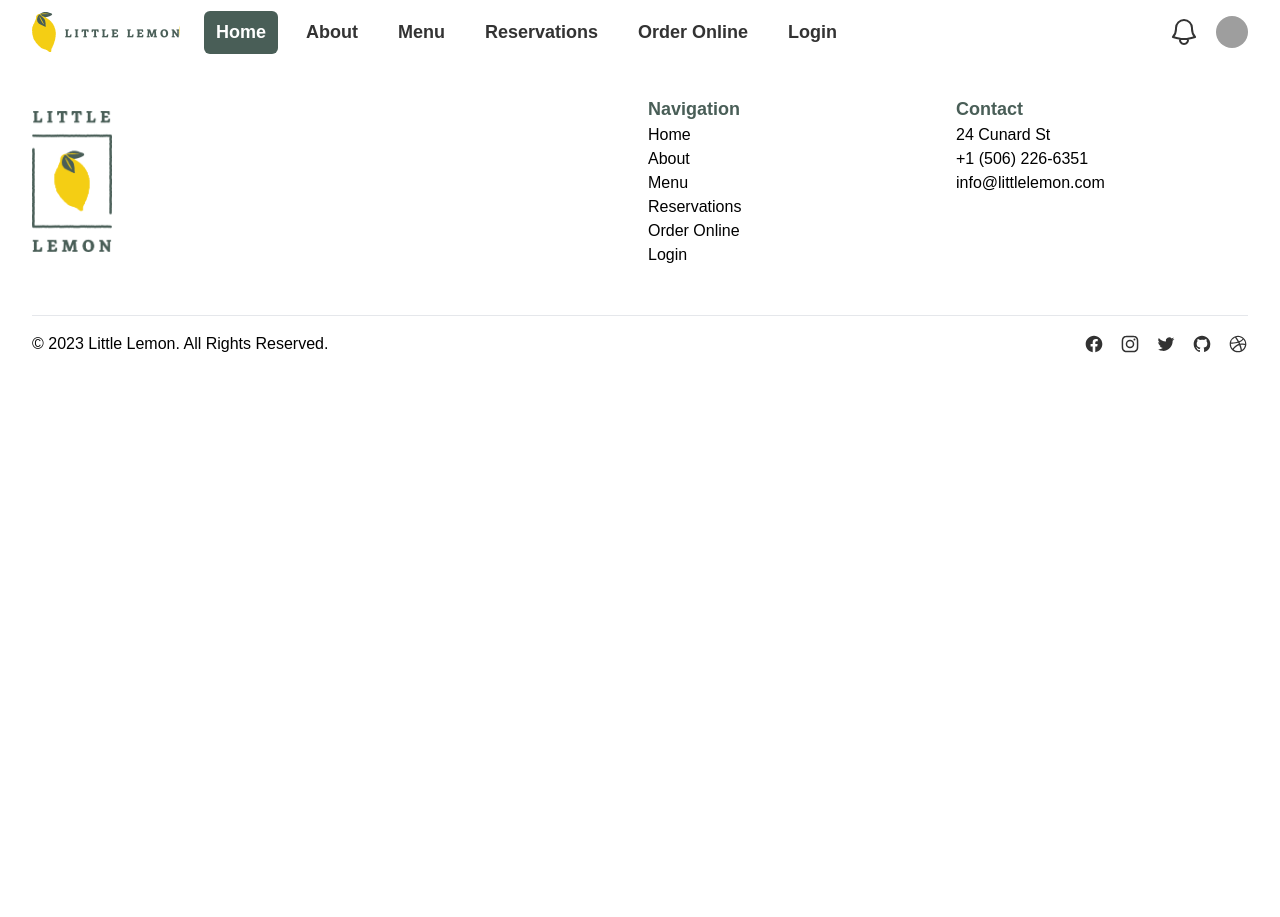
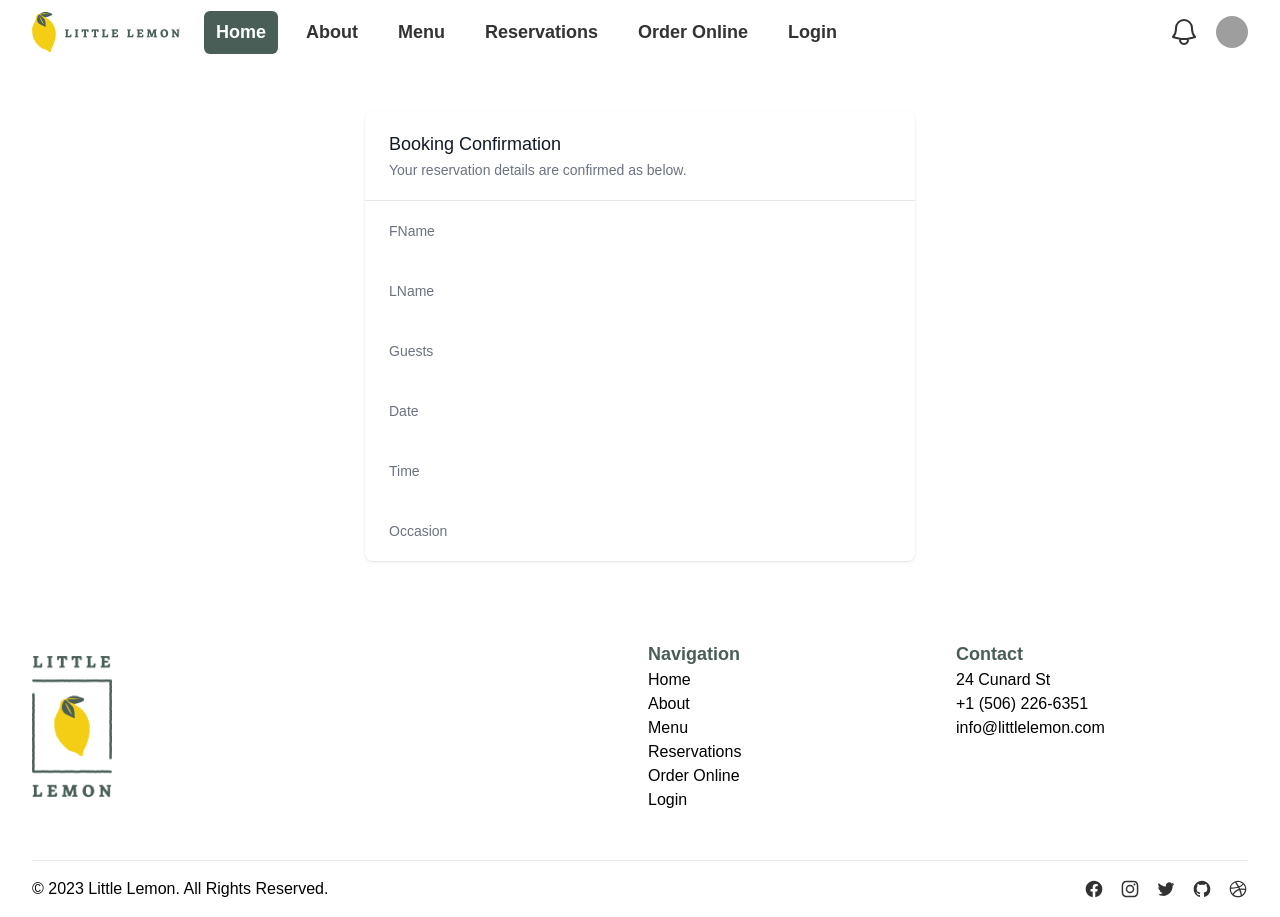
Before and after one commit to luiscaceresd/react-reservations-engine, a React (Create React App) app: page /confirmation in a window 1280 px wide. Before the commit the page ends 800 px from the top, so only its background shows below. Built offline with nearby package versions, Linux system fonts and the light colour scheme; grey boxes are pictures that could not be loaded; a web font is replaced by a local one.

Commit message:
adding submitform API

```diff
--- /dev/null
+++ b/src/BookingContext.js
@@ -0,0 +1,9 @@
+// BookingContext.js
+import React from 'react';
+
+const BookingContext = React.createContext({
+  bookingDetails: {},
+  setBookingDetails: () => {},
+});
+
+export default BookingContext;
--- a/src/BookingForm.js
+++ b/src/BookingForm.js
@@ -1,9 +1,11 @@
 import React from "react";
 import { useState } from "react";
 import AvailableTimesContext from "./AvailableTimesContext";
+import BookingContext from "./BookingContext";
 
 function BookingForm() {
-  const { availableTimes, dispatch, updateTimes } = React.useContext(AvailableTimesContext);
+  const { availableTimes, dispatch, updateTimes, submitForm } = React.useContext(AvailableTimesContext);
+  const { setBookingDetails, bookingDetails } = React.useContext(BookingContext);
 
   const [fName, setFName] = useState("");
   const [lName, setLName] = useState("");
@@ -11,6 +13,8 @@ function BookingForm() {
   const [resDate, setResDate] = useState("");
   const [resTime, setResTime] = useState("");
   const [occasion, setOccasion] = useState("");
+  const [isSubmitting, setIsSubmitting] = useState(false); // Track submission state
+  const [submissionError, setSubmissionError] = useState(""); // Track any submission errors
 
   // Handlers for changing state
   const handleFNameChange = (e) => {
@@ -34,11 +38,43 @@ function BookingForm() {
   const handleOccasionChange = (e) => {
     setOccasion(e.target.value);
   };
+  const handleFormSubmit = async (event) => {
+    event.preventDefault();
+    setIsSubmitting(true); // Indicate that submission is in progress
+    setSubmissionError(""); // Reset any existing errors
+
+    const formData = {
+      fName,
+      lName,
+      guests,
+      resDate,
+      resTime,
+      occasion,
+    };
+
+    setBookingDetails({
+      fName: formData.fName,
+      lName: formData.lName,
+      guests: formData.guests,
+      date: formData.resDate, // Make sure property names match the state names
+      time: formData.resTime,
+      occasion: formData.occasion,
+    })
+
+    try {
+      await submitForm(formData);
+    } catch (error) {
+      setSubmissionError("Failed to submit the form. Please try again."); // Provide feedback on error
+    } finally {
+      setIsSubmitting(false); // Reset submission state whether it was successful or not
+    }
+  };
+
 
   return (
     <div className="flex items-center justify-center p-12">
       <div className="mx-auto w-full max-w-[550px]">
-        <form action="https://formbold.com/s/FORM_ID" method="POST">
+        <form onSubmit={handleFormSubmit}>
           <div className="-mx-3 flex flex-wrap">
             <div className="w-full px-3 sm:w-1/2">
               <div className="mb-5">
@@ -184,10 +220,15 @@ function BookingForm() {
           </div>
           <div>
             <button
-              type="submit"
-              className="hover:shadow-form rounded-md hover:bg-primaryGreen hover:text-white transition bg-primaryYellow py-3 px-8 text-center text-base font-semibold text-black outline-none"
+               type="submit"
+               disabled={isSubmitting} // Disable button while submitting
+               className={`hover:shadow-form rounded-md transition py-3 px-8 text-center text-base font-semibold outline-none ${
+                 isSubmitting
+                   ? "bg-gray-300 text-gray-500 cursor-not-allowed" // Styles for disabled state
+                   : "hover:bg-primaryGreen hover:text-white bg-primaryYellow text-black"
+               }`}
             >
-              Make Your Reservation
+              {isSubmitting ? "Submitting..." : "Make Your Reservation"}
             </button>
           </div>
         </form>
--- /dev/null
+++ b/src/ConfirmedBooking.js
@@ -0,0 +1,39 @@
+import React, { useContext } from 'react';
+import BookingContext from './BookingContext'; // Import the context
+
+const ConfirmationPage = () => {
+  const { bookingDetails } = useContext(BookingContext); // Use context to get booking details
+
+  return (
+    <div className="flex items-center justify-center p-12">
+      <div className="mx-auto w-full max-w-[550px]">
+        <div className="bg-white shadow overflow-hidden sm:rounded-lg">
+          <div className="px-4 py-5 sm:px-6">
+            <h3 className="text-lg leading-6 font-medium text-gray-900">
+              Booking Confirmation
+            </h3>
+            <p className="mt-1 max-w-2xl text-sm text-gray-500">
+              Your reservation details are confirmed as below.
+            </p>
+          </div>
+          <div className="border-t border-gray-200">
+            <dl>
+              {Object.entries(bookingDetails).map(([key, value]) => (
+                <div key={key} className={`${key % 2 === 0 ? 'bg-gray-50' : 'bg-white'} px-4 py-5 sm:grid sm:grid-cols-3 sm:gap-4 sm:px-6`}>
+                  <dt className="text-sm font-medium text-gray-500">
+                    {key.charAt(0).toUpperCase() + key.slice(1)}
+                  </dt>
+                  <dd className="mt-1 text-sm text-gray-900 sm:mt-0 sm:col-span-2">
+                    {value}
+                  </dd>
+                </div>
+              ))}
+            </dl>
+          </div>
+        </div>
+      </div>
+    </div>
+  );
+};
+
+export default ConfirmationPage;
--- a/src/Main.js
+++ b/src/Main.js
@@ -1,12 +1,14 @@
-import React, { useEffect, useReducer } from 'react';
+import React, { useEffect, useReducer, useState } from 'react';
 import './App.css';
 import Header from './Header';
 import Footer from './Footer';
-import { Routes, Route } from 'react-router-dom';
+import { Routes, Route, useNavigate } from 'react-router-dom';
 import Homepage from './Homepage';
 import BookingPage from './BookingPage';
+import ConfirmedBooking from './ConfirmedBooking';
 import AvailableTimesContext from './AvailableTimesContext';
-import { fetchAPI } from './mockAPI';
+import BookingContext from './BookingContext';
+import { fetchAPI, submitAPI } from './mockAPI';
 
 const timesReducer = (state, action) => {
   if (action.type === 'update_times') {
@@ -40,21 +42,44 @@ const updateTimes = (selectedDate, dispatch) => {
 
 function Main() {
   const [availableTimes, dispatch] = useReducer(timesReducer, []);
+  const [bookingDetails, setBookingDetails] = useState({
+    fName: '',
+    lName: '',
+    guests: '',
+    date: '',
+    time: '',
+    occasion: '',
+  });
+  const navigate = useNavigate();
 
   useEffect(() => {
     initializeTimes(dispatch);
   }, [dispatch]);
 
+  const submitForm = async (formData) => {
+    try {
+      const result = await submitAPI(formData);
+      if (result) {
+        navigate('/confirmation');
+      }
+    } catch (error) {
+      console.error("Error submitting form:", error);
+    }
+  }
+
   return (
-    <AvailableTimesContext.Provider value={{ availableTimes, dispatch, updateTimes }}>
+    <BookingContext.Provider value={{ bookingDetails, setBookingDetails }}>
+      <AvailableTimesContext.Provider value={{ availableTimes, dispatch, updateTimes, submitForm }}>
         <Header />
         <Routes>
           <Route path="/" element={<Homepage />} />
           <Route path="/booking" element={<BookingPage />} />
+          <Route path="/confirmation" element={<ConfirmedBooking />} />
           {/* Add other routes as needed */}
         </Routes>
         <Footer />
       </AvailableTimesContext.Provider>
+    </BookingContext.Provider>
   );
 }
 
--- a/src/mockAPI.js
+++ b/src/mockAPI.js
@@ -52,19 +52,29 @@ const fetchAPI = (date) => {
 
 // Handle form submission and update available times
 const submitAPI = (formData) => {
-  const dayOfMonth = new Date(formData.date).getUTCDate().toString();
-
-  availableTimesByDay[dayOfMonth] = availableTimesByDay[dayOfMonth].filter(time => time !== formData.time);
-
   return new Promise((resolve, reject) => {
     setTimeout(() => {
-      if (formData) {
-        resolve(true); // Simulate successful submission
+      const dayOfMonth = new Date(formData.resDate).getUTCDate().toString();
+
+      if (availableTimesByDay.hasOwnProperty(dayOfMonth)) {
+        // Ensure we're working with an array before calling filter
+        if (Array.isArray(availableTimesByDay[dayOfMonth])) {
+          // Use resTime from formData to filter the time slot out
+          availableTimesByDay[dayOfMonth] = availableTimesByDay[dayOfMonth].filter(time => time !== formData.resTime);
+          resolve(true); // Simulate successful submission
+        } else {
+          // If for some reason availableTimesByDay[dayOfMonth] is not an array, resolve or reject based on your requirement
+          console.error(`Expected an array of times, but received: ${typeof availableTimesByDay[dayOfMonth]}`);
+          resolve(true); // or reject, depending on whether you want to simulate a failure or not
+        }
       } else {
-        reject(new Error('Form submission failed.'));
+        // If the day does not exist in your data structure, resolve or reject
+        console.error(`No available times for the selected date: ${formData.resDate}`);
+        resolve(true); // or reject, based on your requirement
       }
     }, 1000); // Simulate API delay
   });
 };
 
+
 export { fetchAPI, submitAPI };
```
Lines whose indentation alone changed are shown as unchanged.
